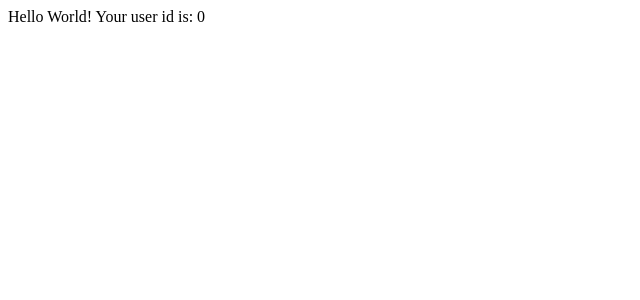
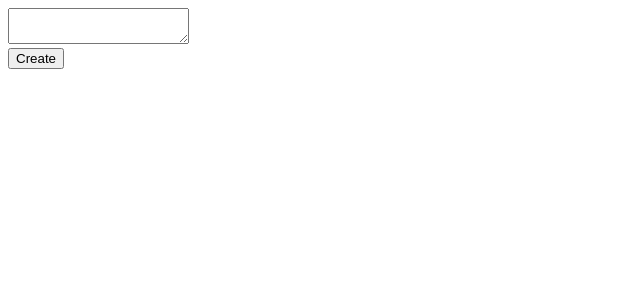
Before and after one commit to jerriku/journal_app, a React (Create React App) app in the folder client/: page /home in a window 1280 px wide. Shown: the top 300 px of the page, without its empty margins (0-640 px from the left). Built offline with nearby package versions, Linux system fonts and the light colour scheme.

Commit message:
create basic get entries and post entries

```diff
--- a/client/src/components/access/Login.tsx
+++ b/client/src/components/access/Login.tsx
@@ -5,12 +5,11 @@ function Login() {
     const [pass, setPass] = useState("");
     const [email, setEmail] = useState("");
 
-    const handleError = (err: Error) => {
+    const handleError = (err: Error): void => {
         console.error(err);
     }
 
-    const handleSubmitLogin = () => {
-        console.log(email, pass);
+    const handleSubmitLogin = (): void => {
         axios
         .post(`http://localhost:9041/account/login`, {email, password: pass})
         .then((res) => {
--- a/client/src/components/access/Register.tsx
+++ b/client/src/components/access/Register.tsx
@@ -6,13 +6,11 @@ function Register() {
     const [pass, setPass] = useState("");
     const [email, setEmail] = useState("");
 
-    const handleError = (err: Error) => {
+    const handleError = (err: Error): void => {
         console.error(err);
     }
 
-    const handleSubmitRegister = (e: any) => {
-        console.log(e.target);
-        console.log(name, email, pass);
+    const handleSubmitRegister = (): void => {
         axios
         .post(`http://localhost:9041/account/register`, {name, email, password: pass})
         .then((data) => {
--- /dev/null
+++ b/client/src/components/main/Entry.tsx
@@ -0,0 +1,12 @@
+function Entry({ id, entry, createdAt, updatedAt }: any) {
+    return (
+        <div id={id}>
+        <p>ID: {id}</p>
+        <p>{entry}</p>
+        <p>Posted at: {createdAt}</p>
+        <p>Updated at: {updatedAt}</p>
+        </div>
+    )
+}
+
+export default Entry;
--- /dev/null
+++ b/client/src/components/main/EntryForm.tsx
@@ -0,0 +1,46 @@
+import { useState } from "react";
+import axios from "axios";
+
+function EntryForm() {
+    const [entry, setEntry] = useState("");
+
+    const handleError = (err: Error): void => {
+        console.error(err);
+    }
+
+    const handleCreateEntry = (): void => {
+        const session = localStorage.getItem("session");
+
+        if (!session) {
+            alert("no available session");
+            return;
+        }
+
+        axios
+        .post(`http://localhost:9041/journal`, {
+            entry
+        }, {
+            headers: { Authorization: `Bearer ${session}` }
+        })
+        .then((data) => {
+            console.log(data);
+            window.location.reload();
+        })
+        .catch(handleError);
+    }
+
+    return (
+        <div className="entry-form">
+            <textarea
+                onChange={(e) => setEntry(e.target.value)}
+            ></textarea> <br />
+            <button
+                onClick={handleCreateEntry}
+            >
+                Create
+            </button>
+        </div>
+    )
+}
+
+export default EntryForm;
--- a/client/src/components/main/Home.tsx
+++ b/client/src/components/main/Home.tsx
@@ -1,12 +1,21 @@
 import { useEffect, useState } from "react";
 import axios from 'axios';
+import Entry from "./Entry";
+import EntryForm from "./EntryForm";
+
+type JOURNAL = {
+    id: number,
+    entry: string,
+    createdAt: string,
+    updatedAt: string,
+}
 
 function Home() {
-    const [entries, setEntries] = useState([]);
+    const [journals, setJournals] = useState([]);
     const [update, setUpdate] = useState(false);
     const [id, setId] = useState(0);
 
-    const handleError = (err: Error) => {
+    const handleError = (err: Error): void => {
         console.error(err);
     }
 
@@ -40,15 +49,28 @@ function Home() {
             headers: { Authorization: `Bearer ${session}` }
         })
         .then((res) => {
-            setEntries(res.data);
-            console.log(entries);
+            setJournals(res.data);
+            console.log(journals);
         })
         .catch(handleError);
     }, [id]);
 
     return (
         <>
-            Hello World! Your user id is: {id}
+        <EntryForm />
+        <div className="entries">
+        {journals.map((journal: JOURNAL) => {
+            return (
+                <Entry
+                    key={journal.id}
+                    id={journal.id}
+                    entry={journal.entry}
+                    createdAt={journal.createdAt}
+                    updatedAt={journal.updatedAt}
+                />
+            )
+        })}
+        </div>
         </>
     );
 }
```
